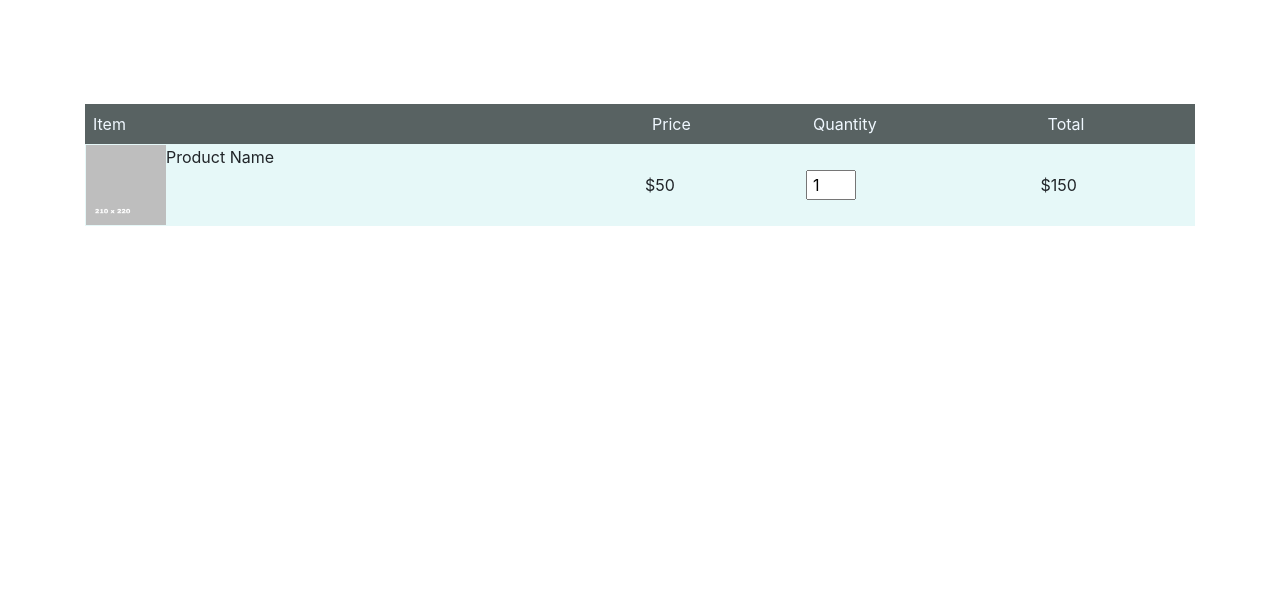
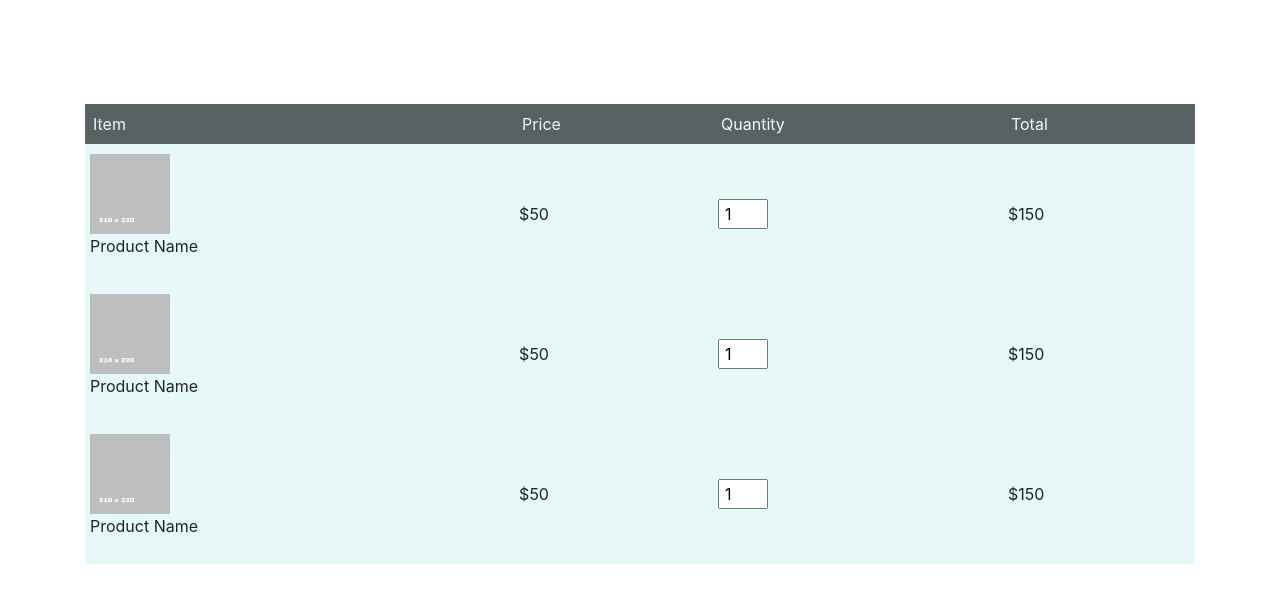
Before and after one commit to nived-s/tony-textiles-django, a Django app: page /cart/ in a window 1280 px wide. Shown: the part 56-659 px from the top of the page. Run offline with Django 4.2, Linux system fonts and the light colour scheme; some libraries are stand-ins or nearby versions.

Commit message:
cart table

```diff
--- a/tony_textiles/static/css/style.css
+++ b/tony_textiles/static/css/style.css
@@ -33,7 +33,6 @@
 }
 
 
-
 /* cart.html  */
 
 .cart-page{
@@ -43,6 +42,7 @@
 table{
     width: 100%;
     border-collapse: collapse;
+    border-spacing: 0 15px;
 }
 
 .item-table th{
@@ -53,19 +53,26 @@ table{
     font-weight: normal;
 }
 
-tr{
+.item-table tr{
     background-color: rgb(230, 248, 248);
     border: 5px auto;
 }
 
+.item-table td{
+    padding: 10px 5px;
+}
+
 .cart-info{
     display: flex;
+    flex-direction: column;
     flex-wrap: wrap;
+    grid-area: 20px;
 }
 
 .cart-info img{
     width: 80px;
     height: 80px;
+    margin-right: 10px;
 }
 
 .cart-page input{
--- a/tony_textiles/store/templates/store/cart.html
+++ b/tony_textiles/store/templates/store/cart.html
@@ -3,7 +3,7 @@
 
 {% block css %}
 {{ block.super }}
-<link rel="stylesheet" type="text/css" href="{% static 'css/main.css' %}">
+<link rel="stylesheet" type="text/css" href="{% static 'css/style.css' %}">
 {% endblock %}
 
 {% block content %}
@@ -27,6 +27,30 @@
                     <td>$150</td>
                </tr>
 
+               <tr>
+                    <td>
+                         <div class="cart-info">
+                              <img src="{%static 'images/item_img_res.jpg'%}" alt="">
+                              <p>Product Name</p>
+                         </div>
+                    </td>
+                    <td>$50</td>
+                    <td><input type="number" value="1" min="1"></td>
+                    <td>$150</td>
+               </tr>
+
+               <tr>
+                    <td>
+                         <div class="cart-info">
+                              <img src="{%static 'images/item_img_res.jpg'%}" alt="">
+                              <p>Product Name</p>
+                         </div>
+                    </td>
+                    <td>$50</td>
+                    <td><input type="number" value="1" min="1"></td>
+                    <td>$150</td>
+               </tr>
+
           </table>
      </div>
 {% endblock content %}
--- a/tony_textiles/store/templates/store/store.html
+++ b/tony_textiles/store/templates/store/store.html
@@ -3,7 +3,7 @@
 
 {% block css %}
 {{ block.super }}
-<link rel="stylesheet" type="text/css" href="{% static 'css/main.css' %}">
+<link rel="stylesheet" type="text/css" href="{% static 'css/style.css' %}">
 {% endblock %}
 
 {% block content %}
```
